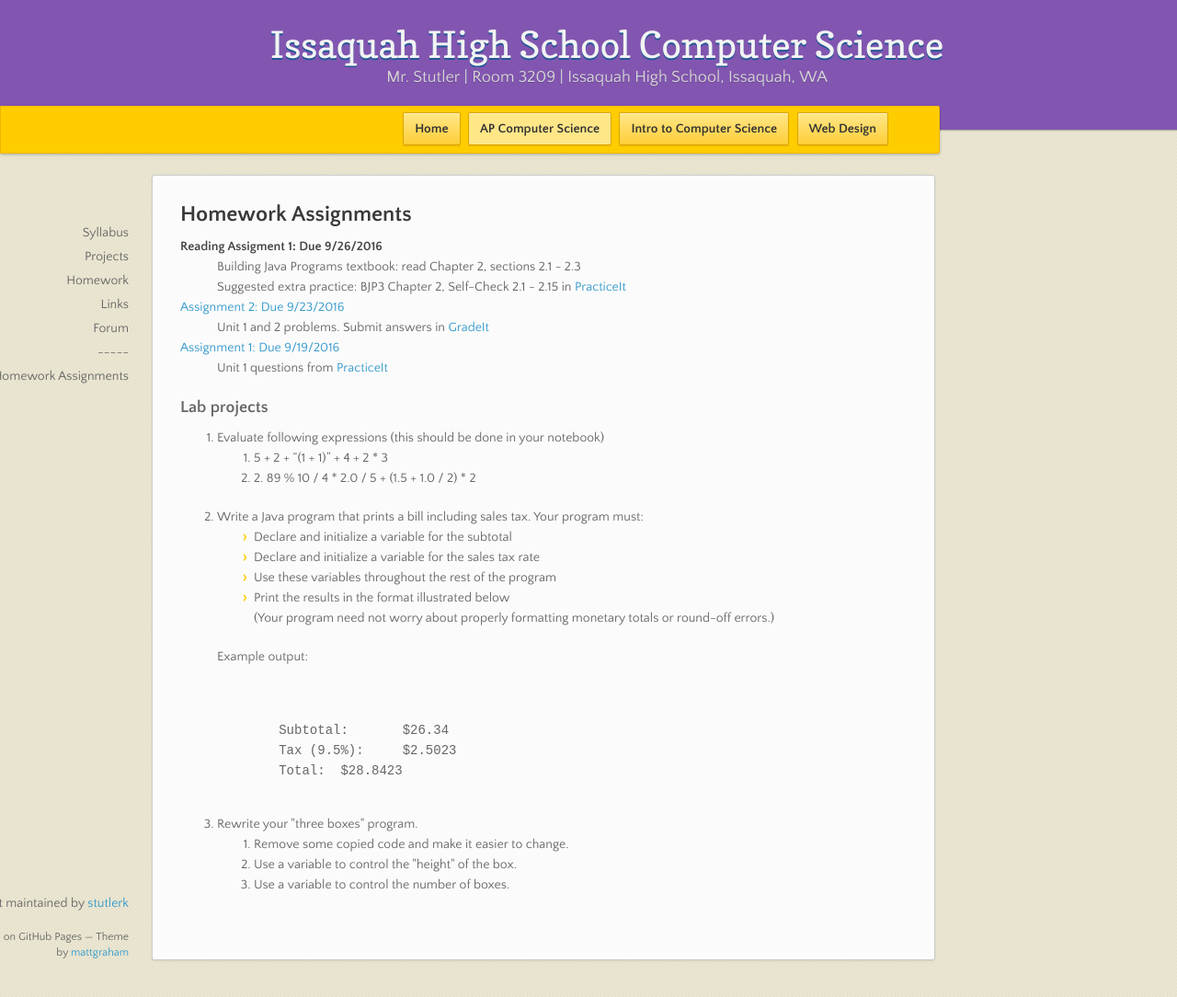
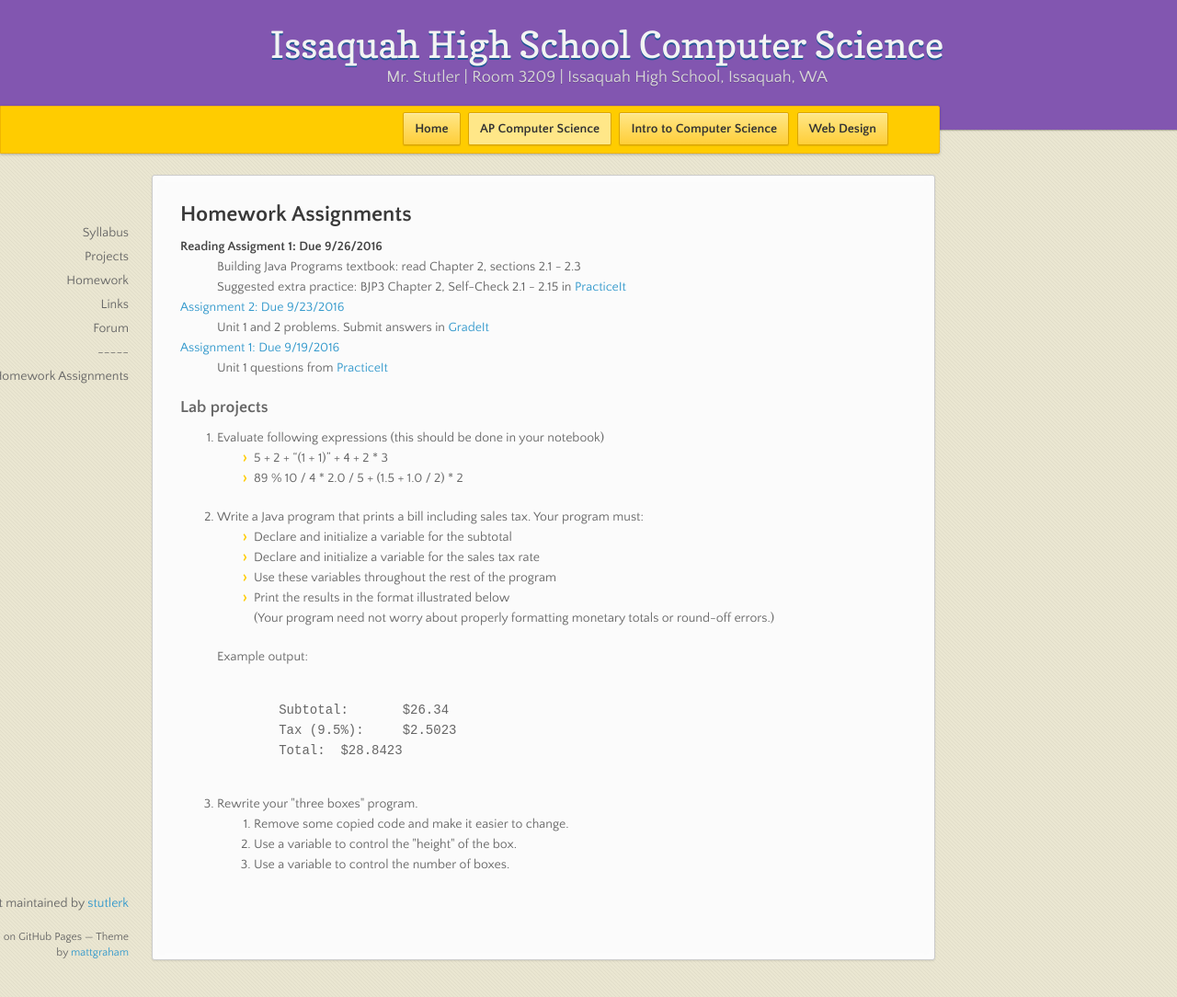
Before and after one commit to stutlerk/ihs-website, a Jekyll site: the page built from _apcs/homework.html, in a window 1280 px wide and 1084 px high. Shown: the whole window at 92% size. Built offline with Jekyll 4.4.1, drawn with Linux system fonts in a browser that asks for light colours; nearby versions of some CDN libraries.

Commit message:
Update homework.html

```diff
--- a/_apcs/homework.html
+++ b/_apcs/homework.html
@@ -24,10 +24,11 @@ layout: course
 <h3>Lab projects</h3>
 <ol>
 <li>Evaluate following expressions (this should be done in your notebook)
-<ol>
-<li>5 + 2 + “(1 + 1)” + 4 + 2 * 3</li>
-	<li>2. 89 % 10 / 4 * 2.0 / 5 + (1.5 + 1.0 / 2) * 2 </li>
-</ol>	</li>
+<ul>
+    <li>5 + 2 + “(1 + 1)” + 4 + 2 * 3</li>
+    <li>89 % 10 / 4 * 2.0 / 5 + (1.5 + 1.0 / 2) * 2</li>
+</ul>
+</li>
 <li>Write a Java program that prints a bill including sales tax. Your program must:
 <ul>
 <li>Declare and initialize a variable for the subtotal</li>
@@ -38,7 +39,6 @@ layout: course
 </ul>
 	Example output:
 <xmp>
-
 	Subtotal:	$26.34
 	Tax (9.5%):	$2.5023
 	Total:	$28.8423
```
